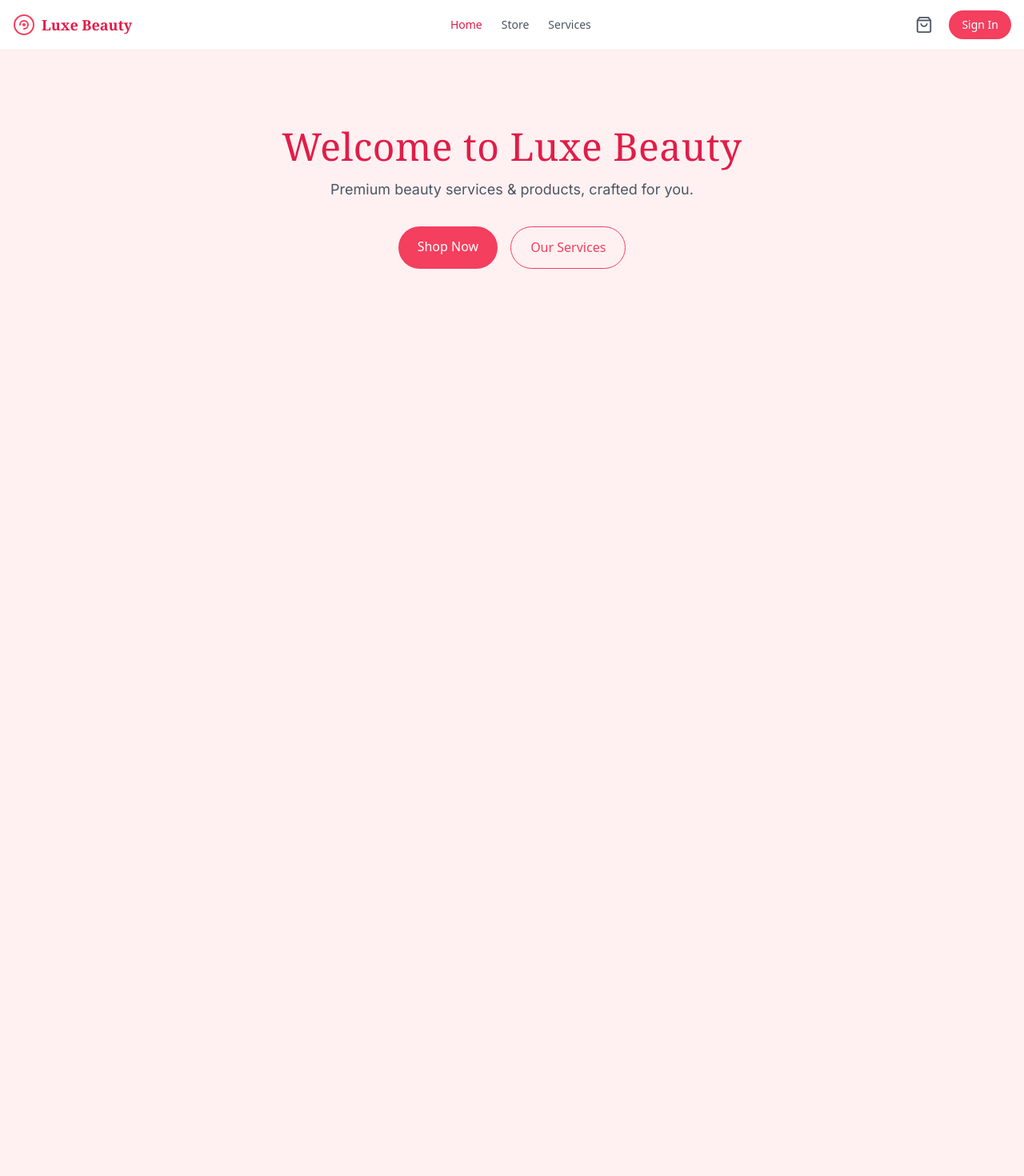
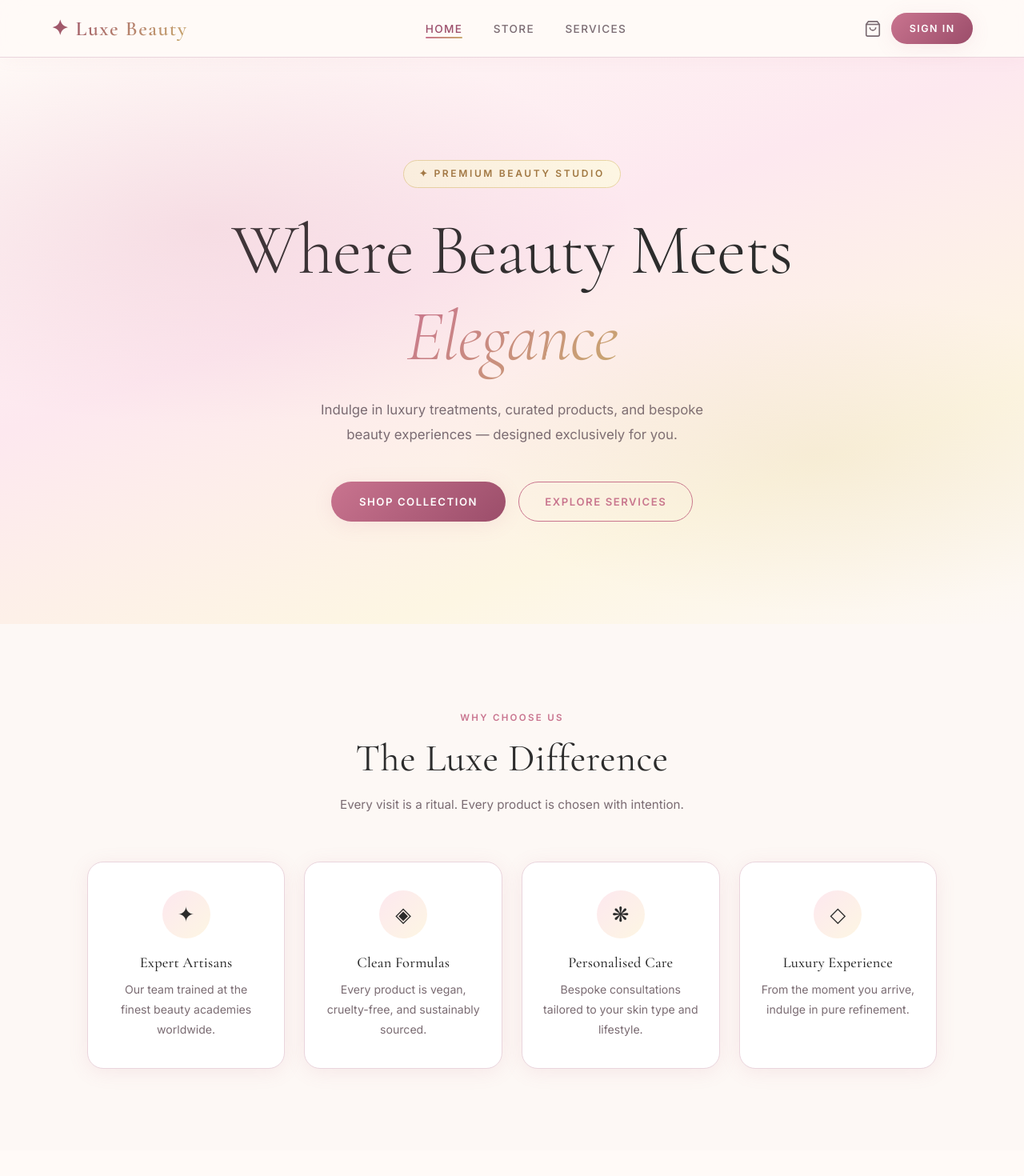
Before and after one commit to ojayWillow/beauty-salon-app, a Next.js app in the folder frontend/: page / in a window 1280 px wide. Shown: the top 1470 px of the page at 80% size. Before the commit the page ends 800 px from the top, so only its background shows below. Built offline with nearby package versions, Linux system fonts and the light colour scheme; no server answers.

Commit message:
💄 Wire components to luxury design system — Navbar, layout, homepage hero

```diff
--- a/frontend/src/app/layout.js
+++ b/frontend/src/app/layout.js
@@ -4,18 +4,26 @@ import { CartProvider } from '../context/CartContext';
 import Navbar from '../components/Navbar';
 
 export const metadata = {
-  title: 'Beauty Salon',
+  title: 'Luxe Beauty',
   description: 'Your premium beauty destination'
 };
 
 export default function RootLayout({ children }) {
   return (
     <html lang="en">
-      <body className="bg-rose-50 min-h-screen font-sans">
+      <head>
+        <link rel="preconnect" href="https://fonts.googleapis.com" />
+        <link rel="preconnect" href="https://fonts.gstatic.com" crossOrigin="anonymous" />
+        <link
+          href="https://fonts.googleapis.com/css2?family=Cormorant+Garamond:ital,wght@0,300;0,400;0,500;0,600;0,700;1,300;1,400;1,600&family=Inter:wght@300;400;500;600;700&display=swap"
+          rel="stylesheet"
+        />
+      </head>
+      <body>
         <AuthProvider>
           <CartProvider>
             <Navbar />
-            <main className="max-w-7xl mx-auto px-4 py-8">{children}</main>
+            <main>{children}</main>
           </CartProvider>
         </AuthProvider>
       </body>
--- a/frontend/src/app/page.js
+++ b/frontend/src/app/page.js
@@ -2,13 +2,60 @@ import Link from 'next/link';
 
 export default function HomePage() {
   return (
-    <div className="text-center py-16">
-      <h1 className="text-5xl font-serif text-rose-600 mb-4">Welcome to Luxe Beauty</h1>
-      <p className="text-gray-600 text-lg mb-8">Premium beauty services & products, crafted for you.</p>
-      <div className="flex justify-center gap-4">
-        <Link href="/store" className="bg-rose-500 text-white px-6 py-3 rounded-full hover:bg-rose-600 transition">Shop Now</Link>
-        <Link href="/services" className="border border-rose-500 text-rose-500 px-6 py-3 rounded-full hover:bg-rose-50 transition">Our Services</Link>
-      </div>
-    </div>
+    <>
+      {/* Hero Section */}
+      <section className="hero">
+        <span className="hero-eyebrow">✦ Premium Beauty Studio</span>
+        <h1 className="hero-title">
+          Where Beauty Meets <em>Elegance</em>
+        </h1>
+        <p className="hero-subtitle">
+          Indulge in luxury treatments, curated products, and bespoke beauty experiences — designed exclusively for you.
+        </p>
+        <div className="hero-cta">
+          <Link href="/store" className="btn btn-primary">Shop Collection</Link>
+          <Link href="/services" className="btn btn-outline">Explore Services</Link>
+        </div>
+      </section>
+
+      {/* Features Strip */}
+      <section className="section" style={{ background: 'var(--color-cream)' }}>
+        <div className="container">
+          <div className="section-header">
+            <span className="section-eyebrow">Why Choose Us</span>
+            <h2 className="section-title">The Luxe Difference</h2>
+            <p className="section-desc">Every visit is a ritual. Every product is chosen with intention.</p>
+          </div>
+          <div style={{ display: 'grid', gridTemplateColumns: 'repeat(auto-fit, minmax(220px, 1fr))', gap: '1.5rem' }}>
+            {[
+              { icon: '✦', title: 'Expert Artisans', text: 'Our team trained at the finest beauty academies worldwide.' },
+              { icon: '◈', title: 'Clean Formulas', text: 'Every product is vegan, cruelty-free, and sustainably sourced.' },
+              { icon: '❋', title: 'Personalised Care', text: 'Bespoke consultations tailored to your skin type and lifestyle.' },
+              { icon: '◇', title: 'Luxury Experience', text: 'From the moment you arrive, indulge in pure refinement.' },
+            ].map((f) => (
+              <div key={f.title} className="feature-box">
+                <div className="feature-icon">{f.icon}</div>
+                <h4 className="feature-title">{f.title}</h4>
+                <p className="feature-text">{f.text}</p>
+              </div>
+            ))}
+          </div>
+        </div>
+      </section>
+
+      {/* CTA Banner */}
+      <section className="section">
+        <div className="container">
+          <div className="cta-banner">
+            <span className="hero-eyebrow" style={{ background: 'rgba(255,255,255,0.15)', borderColor: 'rgba(255,255,255,0.3)', color: '#fff' }}>Limited Time</span>
+            <h2 style={{ marginTop: '1rem', marginBottom: '0.75rem' }}>Book Your First Visit</h2>
+            <p style={{ marginBottom: '2rem' }}>Enjoy 20% off your first treatment when you book online today.</p>
+            <Link href="/services" className="btn" style={{ background: '#fff', color: 'var(--color-rose-deep)', padding: '0.9rem 2.4rem', borderRadius: 'var(--radius-full)', fontWeight: 600, fontSize: '0.82rem', letterSpacing: '0.1em', textTransform: 'uppercase' }}>
+              Book Now
+            </Link>
+          </div>
+        </div>
+      </section>
+    </>
   );
 }
--- a/frontend/src/components/Navbar.js
+++ b/frontend/src/components/Navbar.js
@@ -9,63 +9,56 @@ export default function Navbar() {
   const { totalItems } = useCart();
   const pathname = usePathname();
 
-  const linkClass = (href) =>
-    `text-sm font-medium transition ${
-      pathname === href ? 'text-rose-600' : 'text-gray-600 hover:text-rose-500'
-    }`;
-
   return (
-    <nav className="bg-white border-b border-rose-100 sticky top-0 z-50">
-      <div className="max-w-7xl mx-auto px-4 py-3 flex items-center justify-between">
+    <nav className="navbar">
       {/* Logo */}
-        <Link href="/" className="flex items-center gap-2">
-          <svg width="28" height="28" viewBox="0 0 28 28" fill="none" aria-label="Luxe Beauty" className="text-rose-500">
-            <circle cx="14" cy="14" r="12" stroke="currentColor" strokeWidth="2"/>
-            <path d="M9 14c0-2.76 2.24-5 5-5s5 2.24 5 5-2.24 5-5 5" stroke="currentColor" strokeWidth="2" strokeLinecap="round"/>
-            <circle cx="14" cy="14" r="2" fill="currentColor"/>
-          </svg>
-          <span className="text-rose-600 font-serif text-lg font-semibold">Luxe Beauty</span>
+      <Link href="/" style={{ textDecoration: 'none' }}>
+        <span className="navbar-logo">✦ Luxe Beauty</span>
       </Link>
 
       {/* Nav Links */}
-        <div className="hidden sm:flex items-center gap-6">
-          <Link href="/" className={linkClass('/')}>Home</Link>
-          <Link href="/store" className={linkClass('/store')}>Store</Link>
-          <Link href="/services" className={linkClass('/services')}>Services</Link>
-        </div>
+      <ul className="navbar-links">
+        <li><Link href="/" className={pathname === '/' ? 'active' : ''}>Home</Link></li>
+        <li><Link href="/store" className={pathname === '/store' ? 'active' : ''}>Store</Link></li>
+        <li><Link href="/services" className={pathname === '/services' ? 'active' : ''}>Services</Link></li>
+      </ul>
 
-        {/* Right Side */}
-        <div className="flex items-center gap-3">
-          <Link href="/cart" className="relative p-2 text-gray-600 hover:text-rose-500 transition" aria-label="Cart">
-            <svg width="22" height="22" viewBox="0 0 24 24" fill="none" stroke="currentColor" strokeWidth="2">
+      {/* Right actions */}
+      <div style={{ display: 'flex', alignItems: 'center', gap: '0.75rem' }}>
+        <Link
+          href="/cart"
+          aria-label="Cart"
+          style={{ position: 'relative', display: 'flex', alignItems: 'center', color: 'var(--color-muted)', transition: 'color var(--transition)' }}
+        >
+          <svg width="22" height="22" viewBox="0 0 24 24" fill="none" stroke="currentColor" strokeWidth="1.8">
             <path d="M6 2L3 6v14a2 2 0 002 2h14a2 2 0 002-2V6l-3-4z"/>
             <line x1="3" y1="6" x2="21" y2="6"/>
             <path d="M16 10a4 4 0 01-8 0"/>
           </svg>
           {totalItems > 0 && (
-              <span className="absolute -top-1 -right-1 bg-rose-500 text-white text-xs rounded-full w-5 h-5 flex items-center justify-center font-medium">
+            <span style={{
+              position: 'absolute', top: '-8px', right: '-8px',
+              background: 'var(--color-rose)', color: '#fff',
+              fontSize: '0.65rem', fontWeight: 700,
+              borderRadius: 'var(--radius-full)',
+              width: '18px', height: '18px',
+              display: 'flex', alignItems: 'center', justifyContent: 'center'
+            }}>
               {totalItems}
             </span>
           )}
         </Link>
+
         {user ? (
-            <Link href="/profile" className="text-sm bg-rose-500 text-white px-4 py-2 rounded-full hover:bg-rose-600 transition font-medium">
+          <Link href="/profile" className="btn btn-primary" style={{ padding: '0.55rem 1.4rem', fontSize: '0.78rem' }}>
             {user.name?.split(' ')[0]}
           </Link>
         ) : (
-            <Link href="/auth/login" className="text-sm bg-rose-500 text-white px-4 py-2 rounded-full hover:bg-rose-600 transition font-medium">
+          <Link href="/auth/login" className="btn btn-primary" style={{ padding: '0.55rem 1.4rem', fontSize: '0.78rem' }}>
             Sign In
           </Link>
         )}
       </div>
-      </div>
-
-      {/* Mobile Nav */}
-      <div className="sm:hidden flex gap-4 px-4 pb-2 border-t border-rose-50 pt-2">
-        <Link href="/" className={`${linkClass('/')} text-xs`}>Home</Link>
-        <Link href="/store" className={`${linkClass('/store')} text-xs`}>Store</Link>
-        <Link href="/services" className={`${linkClass('/services')} text-xs`}>Services</Link>
-      </div>
     </nav>
   );
 }
```
Lines whose indentation alone changed are shown as unchanged.
